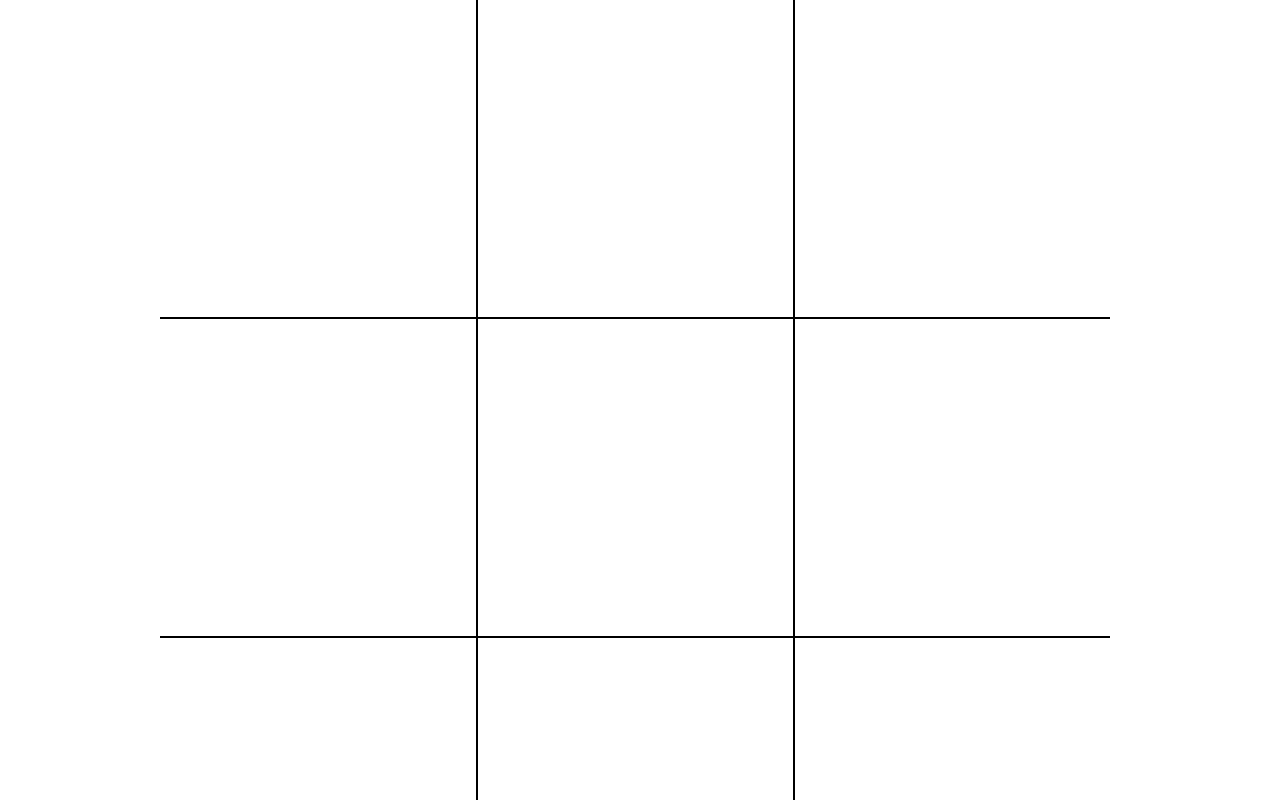
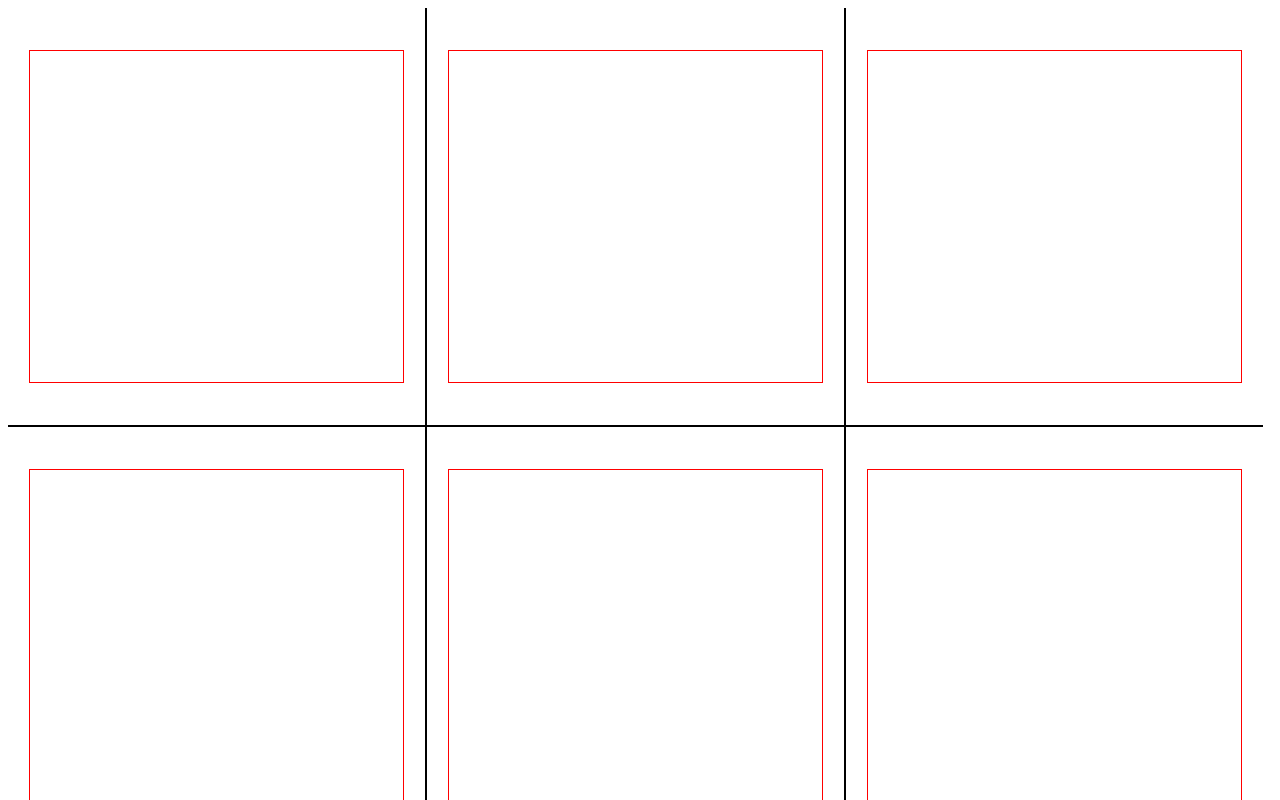
Before and after one commit to stx101/naughts, an Angular app: page / in a window 1280 px wide. Shown: the top 800 px of the page. Built offline with nearby package versions, Linux system fonts and the light colour scheme.

Commit message:
Removed font-awesome. Used css for naught & cross

```diff
--- a/angular-cli.json
+++ b/angular-cli.json
@@ -15,9 +15,6 @@
       "prefix": "app",
       "mobile": false,
       "styles": [
-        "../node_modules/skeleton-css/css/normalize.css",
-        "../node_modules/skeleton-css/css/skeleton.css",
-        "../node_modules/font-awesome/css/font-awesome.min.css",
         "css/fonts.css"
       ],
       "scripts": [],
--- a/src/app/game/board/board.component.css
+++ b/src/app/game/board/board.component.css
@@ -13,12 +13,3 @@
 .has-left {
     border-left: solid 1px black;
 }
-
-/* TODO: Make the width and height (padding) dependant on the number of rows and columns */
-.column {
-    width: 33%;
-    height: 0;
-    padding-bottom: 33%;
-    margin: 0px;
-    text-align: center;
-}
--- a/src/app/game/board/board.component.html
+++ b/src/app/game/board/board.component.html
@@ -1,9 +1,5 @@
-<div class="container">
-  <div class="row" *ngFor="let row of gameModel.cell; let y = index, let lastY = last">
-  <app-cell *ngFor="let cell of row; let x = index, let lastX = last"
-  [state]="row[x]" (click)="cellClicked(x, y)"
-  [ngClass]="{'one-third': true, 'column': true,
+<div *ngFor="let row of gameModel.cell; let y = index, let lastY = last">
+  <app-cell *ngFor="let cell of row; let x = index, let lastX = last" [state]="row[x]" (click)="cellClicked(x, y)" [ngClass]="{'one-third': true, 'column': true,
   'has-left': x !== 0, 'has-right': !lastX, 'has-top': y !== 0, 'has-bottom': !lastY }">
-    </app-cell>
-  </div>
+  </app-cell>
 </div>
--- a/src/app/game/cell/cell.component.css
+++ b/src/app/game/cell/cell.component.css
@@ -1,6 +1,59 @@
-i {
-    font-size: 60px;
-    font-size: 20vw;
-    line-height: 24vw;
+/* The cell */
+
+:host {
+    float: left;
+    position: relative;
+    width: 33%;
+    padding-bottom: 33%;
+    margin: 0px;
+    overflow: hidden;
+}
+
+.content {
+    position: absolute;
+    height: 80%;
+    width: 90%;
+    padding: 10% 5%;
+    text-align: center;
+}
+
+.table {
+    display: table;
+    height: 100%;
+    width: 100%;
+}
+
+.table-cell {
+    display: table-cell;
     vertical-align: middle;
+    height: 100%;
+    width: 100%;
+    border: 1px solid red;
 }
+
+/* Naught and cross */
+.naught {
+    height: 100%;
+    border: 10px solid red;
+    border-radius: 50%;
+}
+
+.cross {
+    height:0px;
+    border: 7px solid green;
+    -ms-transform: rotate(45deg);
+    -webkit-transform: rotate(45deg);
+    transform: rotate(45deg);
+}
+
+.cross::after {
+    content: "";
+    position: absolute;
+    left: 0;
+    width: 100%;
+    height:0px;
+    border: 7px solid green;
+    -ms-transform: rotate(-90deg);
+    -webkit-transform: rotate(-90deg);
+    transform: rotate(-90deg);
+}
--- a/src/app/game/cell/cell.component.html
+++ b/src/app/game/cell/cell.component.html
@@ -1 +1,8 @@
-<i [ngClass]="{'fa': true, 'fa-close': state===CellState.Cross, 'fa-circle-o': state===CellState.Naught}" (click)="onClicked($event)"></i>
+<div class="content">
+    <div class="table">
+        <div class="table-cell">
+<!--            <i [ngClass]="{'fa': true, 'fa-close': state===CellState.Cross, 'fa-circle-o': state===CellState.Naught}" (click)="onClicked($event)"></i> -->
+            <div [ngClass]="{'cross': state===CellState.Cross, 'naught': state===CellState.Naught}" (click)="onClicked($event)"></div>
+        </div>
+    </div>
+</div>
```
Also changed, not shown: package.json (+9 -11 lines), 1 other file (tests, documents, lock files or other folders).
